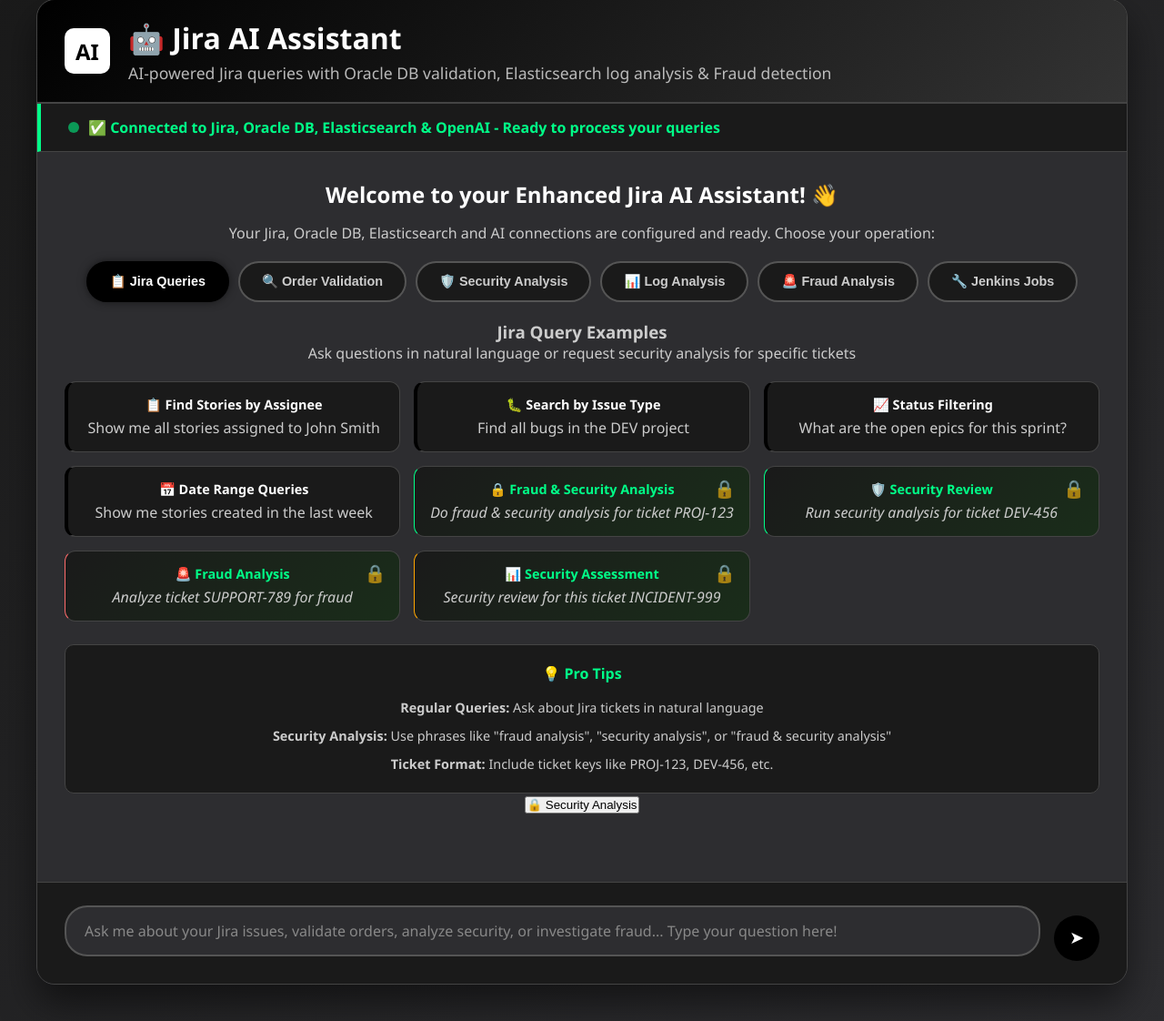
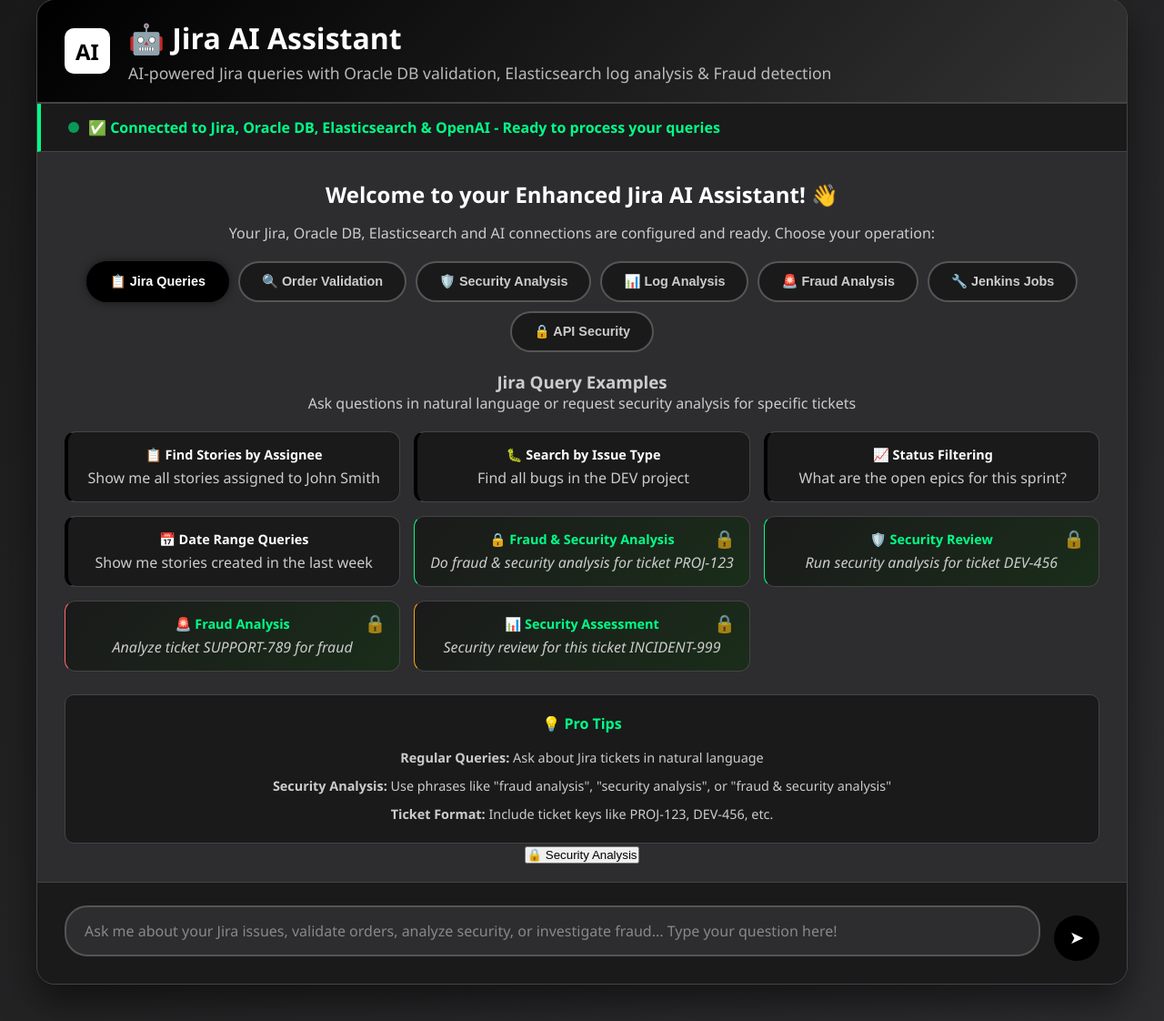
Before and after one commit to SaiGangupalli/jira-ai-assistant, a Python web app: template templates/index.html in a window 1280 px wide. Shown: the part 61-1183 px from the top of the page at 91% size. Run offline with Jinja, Linux system fonts and the light colour scheme; the template is opened without the code that fills it, so the values that code supplies are empty.

Commit message:
Update index.html

```diff
--- a/templates/index.html
+++ b/templates/index.html
@@ -54,6 +54,9 @@
                         </button>
                         <button class="tab-button" onclick="showTab('jenkins')">
                             🔧 Jenkins Jobs
+                        </button>
+                        <button class="tab-button" onclick="showTab('api-security')">
+                            🔒 API Security
                         </button>
                     </div>
 
@@ -247,7 +250,16 @@
                             </div>
                         </div>
                     </div>
-
+                    <div class="tab-content hidden" id="api-security-tab">
+                        <h3>API Security Test Case Generation</h3>
+                        <div class="api-security-options">
+                            <div class="api-security-option" onclick="showAPISecurityForm()">
+                                <div class="api-security-option-icon">🔒</div>
+                                <h4>Generate API Security Test Cases</h4>
+                                <p>Generate comprehensive security test cases for your API endpoints using AI</p>
+                            </div>
+                        </div>
+                    </div>
                     <div class="tab-content hidden" id="fraud-tab">
                         <h3>AI-Powered Fraud Analysis</h3>
                         <p style="color: #cccccc; margin-bottom: 25px; text-align: center; font-size: 1rem;">
```
